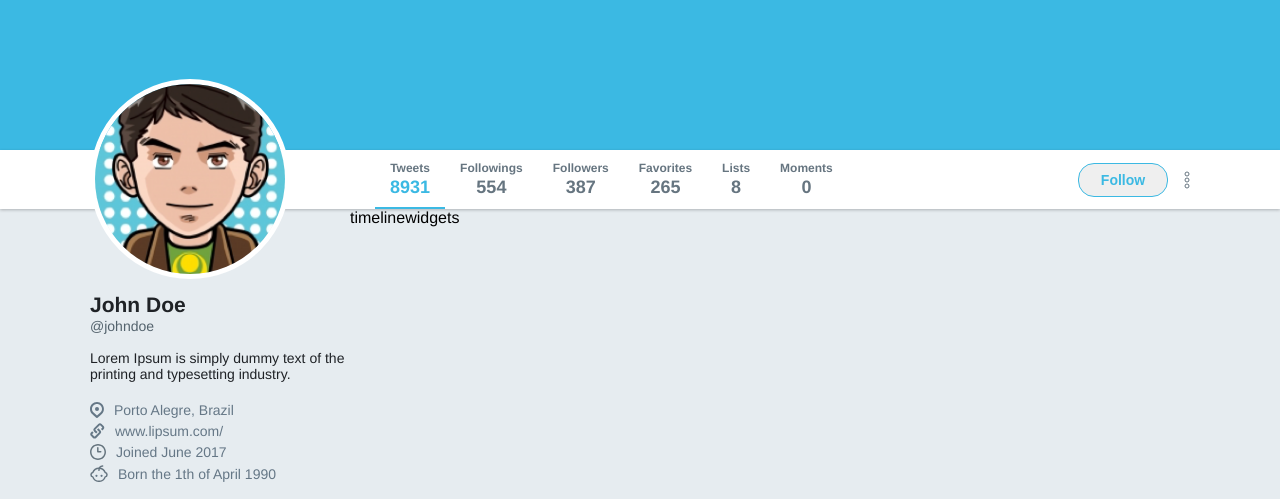
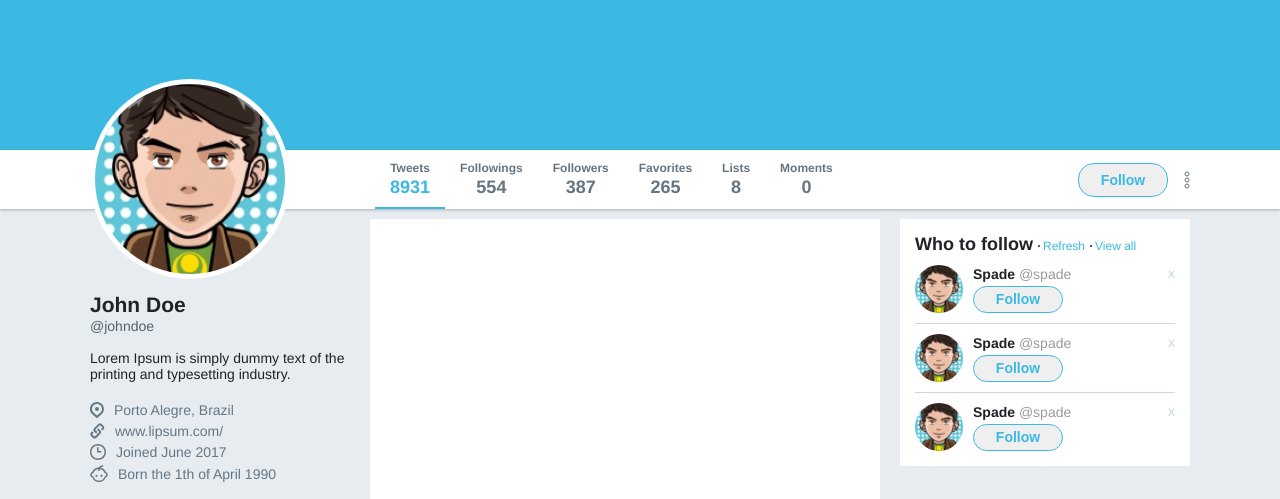
Before and after one commit to viniciusflores/Twitter-clone, a plain HTML site: page index.html in a window 1280 px wide. Shown: the part 276-775 px from the top of the page. Drawn offline with Linux system fonts and the light colour scheme.

Commit message:
:sparkles: Complete aside widgets

```diff
--- a/index.html
+++ b/index.html
@@ -109,9 +109,53 @@
         </ul>
       </div>
     </aside>
-    <section class="timeline">timeline</section>
-    <aside class="widgets">widgets</aside>
+
+    <section class="timeline">
+
+    </section>
+
+    <aside class="widgets">
+      <div class="widget follow">
+        <div class="title">
+          <strong>Who to follow</strong>
+          <a href="">Refresh</a>
+          <a href="">View all</a>
+        </div>
+
+        <ul>
+          <li>
+            <div class="profile">
+              <img src="/images/avatar.png" alt="Avatar">
+              <div class="info">
+                <strong>Spade <span>@spade</span></strong>
+                <button>Follow</button>
+              </div>
+            </div>
+            <a href="">x</a>
+          </li>
+          <li>
+            <div class="profile">
+              <img src="/images/avatar.png" alt="Avatar">
+              <div class="info">
+                <strong>Spade <span>@spade</span></strong>
+                <button>Follow</button>
+              </div>
+            </div>
+            <a href="">x</a>
+          </li>
+          <li>
+            <div class="profile">
+              <img src="/images/avatar.png" alt="Avatar">
+              <div class="info">
+                <strong>Spade <span>@spade</span></strong>
+                <button>Follow</button>
+              </div>
+            </div>
+            <a href="">x</a>
+          </li>
+        </ul>
+      </div>
+    </aside>
   </div>
 </body>
-
 </html>
--- a/style.css
+++ b/style.css
@@ -287,3 +287,118 @@ div.wrapper-content aside.profile .images ul li {
   flex: 1 0 auto;
   margin: 0 5px 5px 0;
 }
+
+div.wrapper-content .timeline {
+  flex: 1;
+  background: #fff;
+  margin: 10px 20px 0;
+}
+
+div.wrapper-content aside.widgets {
+  width: 290px;
+  margin-top: 10px;
+}
+
+div.wrapper-content aside.widgets .widget {
+  background: #fff;
+  padding: 15px;
+
+}
+
+div.wrapper-content aside.widgets .widget .title {
+  display: flex;
+  align-items: baseline;
+}
+
+div.wrapper-content aside.widgets .widget .title strong {
+  font-size: 18px;
+  color: #1f2226
+}
+
+div.wrapper-content aside.widgets .widget .title a {
+  font-size: 12px;
+  color: #3bb9e3;
+  text-decoration: none;
+  position: relative;
+  padding-left: 10px;
+}
+
+div.wrapper-content aside.widgets .widget .title a::before {
+  content: '';
+  width: 2px;
+  height: 2px;
+  border-radius: 50px;
+  background: #222;
+  margin-left: 5px;
+  margin-right: 5px;
+  position: absolute;
+  left: 0;
+  top: 6px;
+}
+
+div.wrapper-content aside.widgets .follow ul {
+  list-style: none;
+  margin-top: 10px;
+}
+
+div.wrapper-content aside.widgets .follow ul li {
+  display: flex;
+  justify-content: space-between;
+  border-bottom: 1px solid #ccd6dd;
+  padding-bottom: 10px;
+  margin-bottom: 10px;
+}
+
+div.wrapper-content aside.widgets .follow ul li:last-child {
+  margin-bottom: 0;
+  padding-bottom: 0;
+  border: 0;
+}
+
+div.wrapper-content aside.widgets .follow ul li .profile {
+  display: flex;
+  align-items: center;
+}
+
+div.wrapper-content aside.widgets .follow ul li .profile img {
+  width: 48px;
+  height: 48px;
+  border-radius: 50%;
+}
+
+div.wrapper-content aside.widgets .follow ul li .profile .info {
+  margin-left: 10px;
+  display: flex;
+  flex-direction: column;
+
+}
+
+div.wrapper-content aside.widgets .follow ul li .profile .info strong {
+  font-size: 14px;
+  color: #1f2326;
+}
+
+div.wrapper-content aside.widgets .follow ul li .profile .info strong span {
+  font-weight: normal;
+  color: #9a9a9a;
+}
+
+div.wrapper-content aside.widgets .follow ul li .profile .info button {
+  height: 27px;
+  margin-top: 4px;
+  display: flex;
+  align-items: center;
+  justify-content: center;
+  width: 90px;
+  font-weight: bold;
+  font-size: 14px;
+  color: #3bb9e3;
+  border: 1px solid #3bb9e3;
+  border-radius: 16px;
+}
+
+div.wrapper-content aside.widgets .follow ul li > a {
+  color: #ccd6dd;
+  text-decoration: none;
+  font-size: 14px;
+}
```
